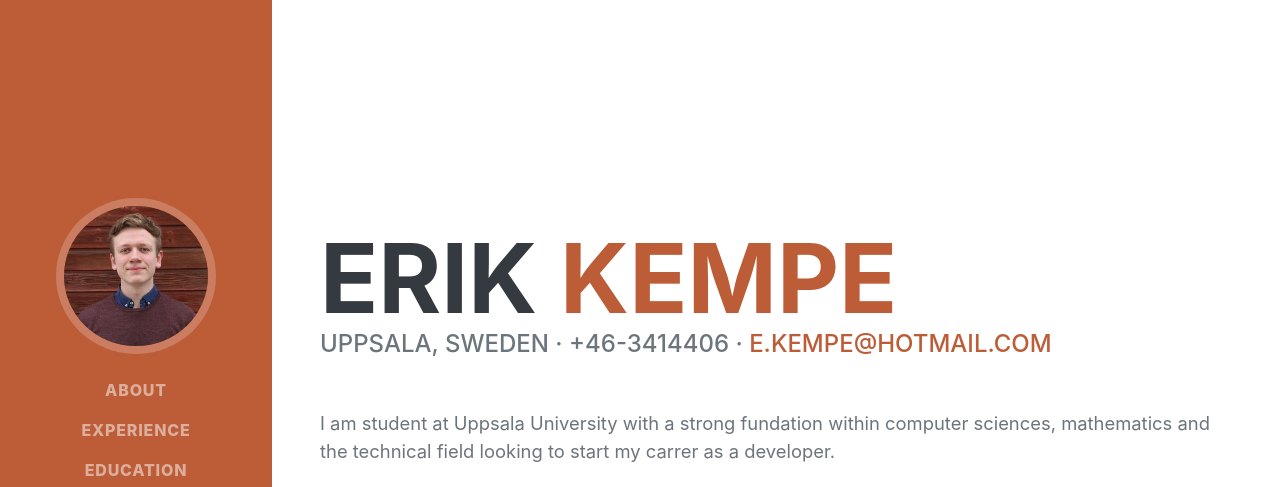
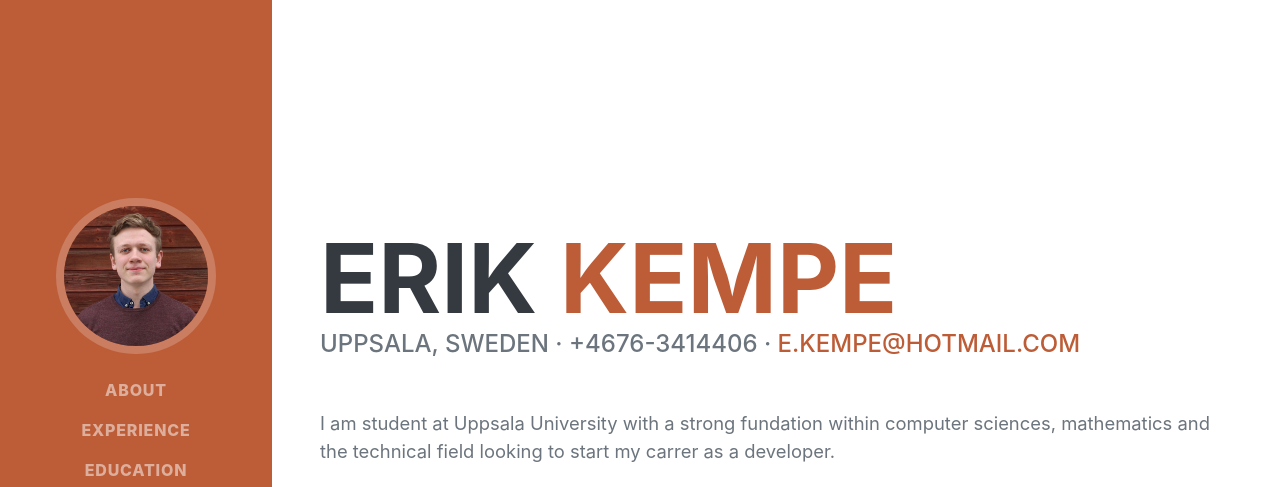
Before and after one commit to erikem97/erikem97.github.io, a plain HTML site: page index.html in a window 1280 px wide. Shown: the top 487 px of the page. Drawn offline with nearby package versions, Linux system fonts and the light colour scheme; a web font is replaced by a local one.

Commit message:
commit five

```diff
--- a/index.html
+++ b/index.html
@@ -5,7 +5,7 @@
         <meta name="viewport" content="width=device-width, initial-scale=1, shrink-to-fit=no" />
         <meta name="description" content="Portfolio" />
         <meta name="author" content="Erik Kempe" />
-        <title>Erik Kempe - Portfolio</title>
+        <title>Erik Kempe - Protfolio</title>
         <link rel="icon" type="image/x-icon" href="assets/img/favicon.ico" />
         <!-- Font Awesome icons (free version)-->
         <script src="https://use.fontawesome.com/releases/v5.13.0/js/all.js" crossorigin="anonymous"></script>
@@ -44,7 +44,7 @@
                         <span class="text-primary">Kempe</span>
                     </h1>
                     <div class="subheading mb-5">
-                        Uppsala, Sweden · +46-3414406 ·
+                        Uppsala, Sweden · +4676-3414406 ·
                         <a href="mailto:e.kempe@hotmail.com">e.kempe@hotmail.com</a>
                     </div>
                     <p class="lead mb-5">I am student at Uppsala University with a strong fundation within computer sciences, mathematics and the technical field looking to start my carrer as a developer.</p>
```
